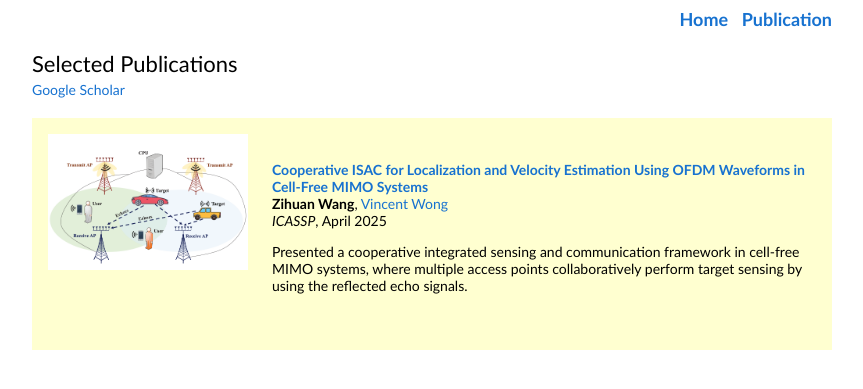
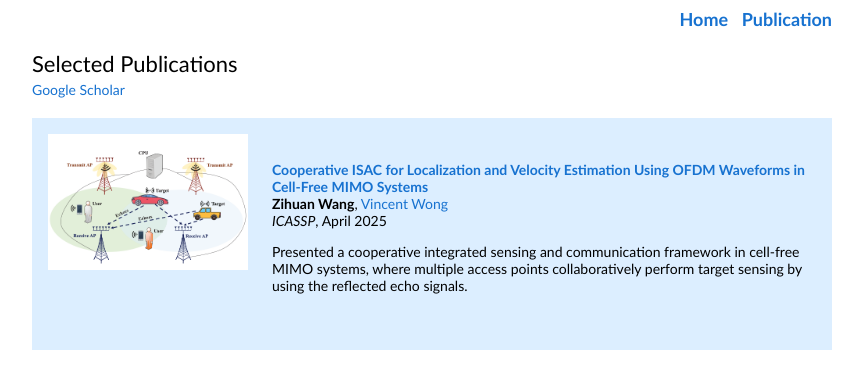
Before and after one commit to zihuanwang/zihuanwang.github.io, a Jekyll site: the page publication.html, which Jekyll copies as it is, in a window 1280 px wide. Shown: the top 389 px of the page, without its empty margins (208-1071 px from the left). Built offline with Jekyll 4.4.1, drawn with Linux system fonts in a browser that asks for light colours.

Commit message:
Update publication.html

```diff
--- a/publication.html
+++ b/publication.html
@@ -28,7 +28,7 @@
 
   <table style="width:100%;max-width:800px;border:0;border-spacing:0;border-collapse:separate;margin:20px auto;">
     <tbody>
-      <tr onmouseout="radmesh_stop()" onmouseover="radmesh_start()" bgcolor="#ffffd0">
+      <tr onmouseout="coisac_stop()" onmouseover="coisac_start()" bgcolor="#dceeff">
   <td style="padding:16px;width:20%;vertical-align:middle">
     <div class="one">
       <div class="two" id='coisac_image'>
```
